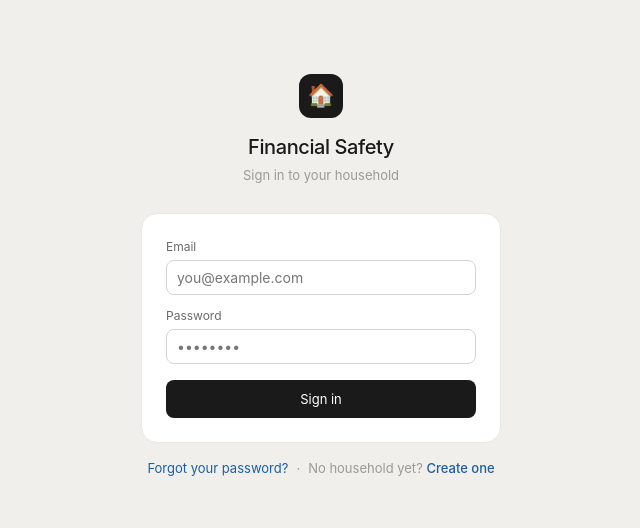
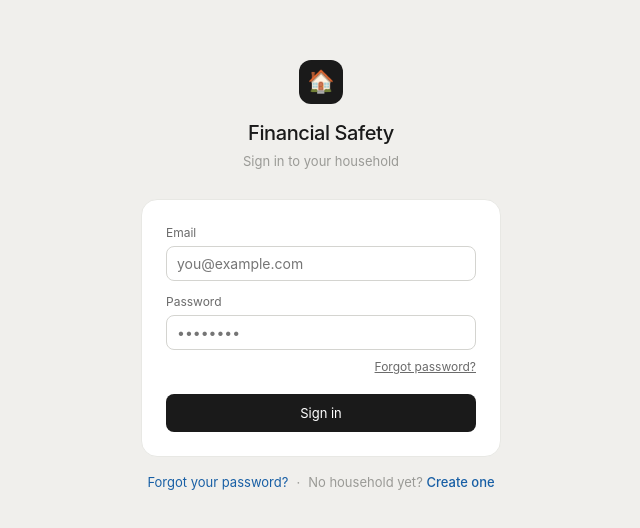
Before and after one commit to MADog23/FSS, a React (Vite) app in the folder frontend/: page /login in a window 1280 px wide. Shown: the part 124-652 px from the top of the page, without its empty margins (319-959 px from the left). Built offline with nearby package versions, Linux system fonts and the light colour scheme; no server answers; the HTML template or start-up script is replaced by a standard one.

Commit message:
1.7.1 reset password visibility fix

```diff
--- a/frontend/src/pages/LoginPage.jsx
+++ b/frontend/src/pages/LoginPage.jsx
@@ -101,6 +101,11 @@ export default function LoginPage() {
               placeholder="••••••••"
               autoComplete="current-password"
             />
+            <div style={{ textAlign: 'right', marginTop: 5 }}>
+              <Link to="/forgot-password" style={{ fontSize: 12, color: 'var(--color-text-secondary)', textDecoration: 'underline' }}>
+                Forgot password?
+              </Link>
+            </div>
           </div>
             <button
               type="submit"
```
Lines whose indentation alone changed are shown as unchanged.
